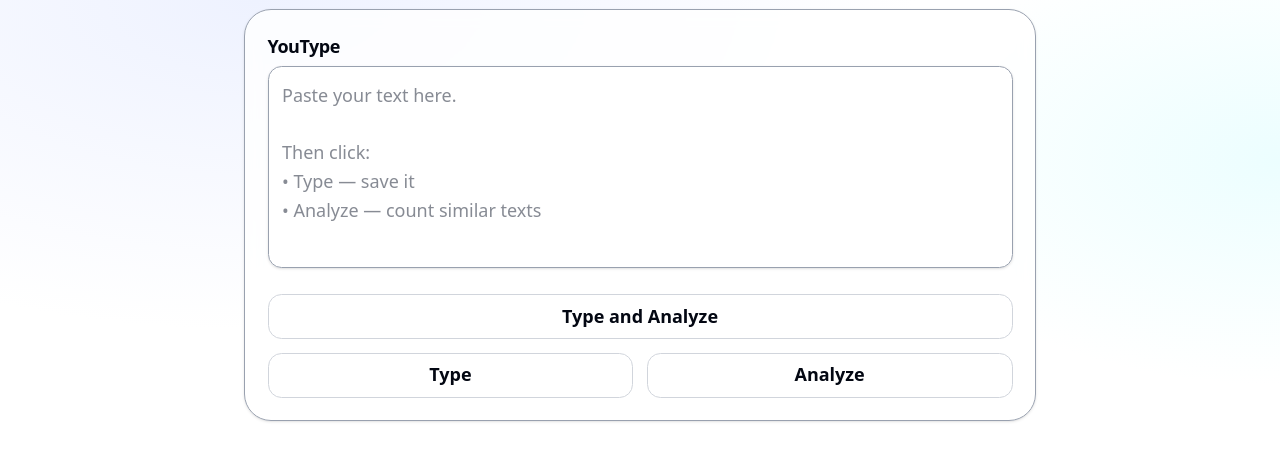
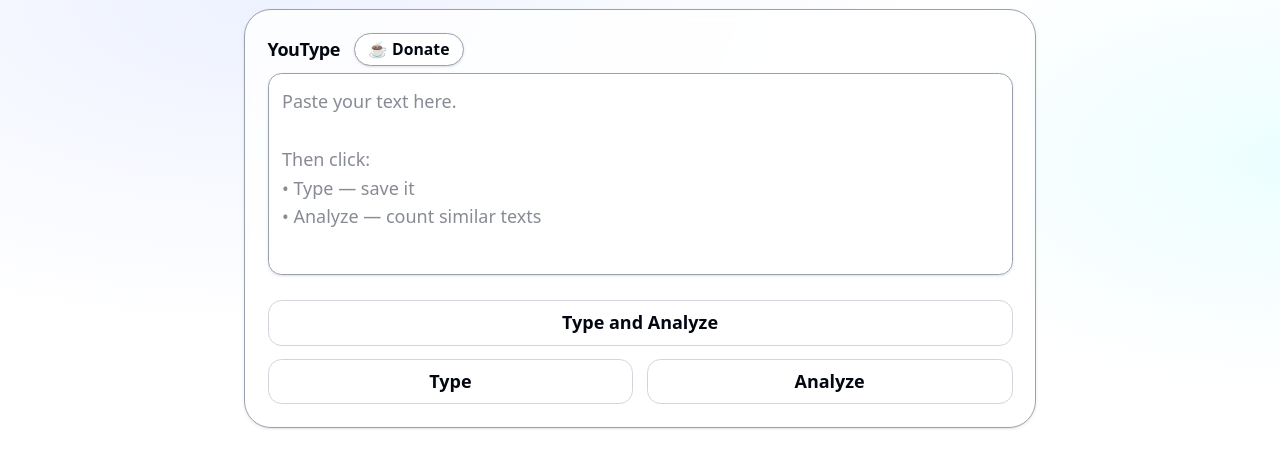
Before and after one commit to ttee9/youtype-beta, a Next.js app in the folder Src/Frontend/: page / in a window 1280 px wide. Shown: the top 468 px of the page. Built offline with nearby package versions, Linux system fonts and the light colour scheme.

Commit message:
Donate added

```diff
--- a/Src/Frontend/src/app/page.tsx
+++ b/Src/Frontend/src/app/page.tsx
@@ -365,7 +365,17 @@ export default function Page() {
       <div className="mx-auto max-w-3xl px-4 py-2 md:px-8">
         {/* Input */}
   <section className="rounded-3xl border border-gray-400 bg-white/80 p-5 shadow-sm backdrop-blur">
-          <div className="text-base font-extrabold tracking-tight text-gray-950">YouType</div>
+          <div className="flex items-center gap-3">
+            <div className="text-base font-extrabold tracking-tight text-gray-950">YouType</div>
+            <a
+              href="https://ko-fi.com/yourname"
+              target="_blank"
+              rel="noopener noreferrer"
+              className="rounded-full border border-gray-400 bg-white px-3 py-1 text-sm font-semibold text-gray-950 shadow-sm transition hover:bg-gray-50 hover:shadow"
+            >
+              ☕ Donate
+            </a>
+          </div>
           <textarea
             className="mt-1.5 w-full resize-none rounded-2xl border border-gray-400 bg-white/90 p-4 text-base leading-relaxed shadow-sm outline-none focus:ring-2 focus:ring-indigo-200"
             rows={6}
```
Also changed, not shown: 1 other file (tests, documents, lock files or other folders).
